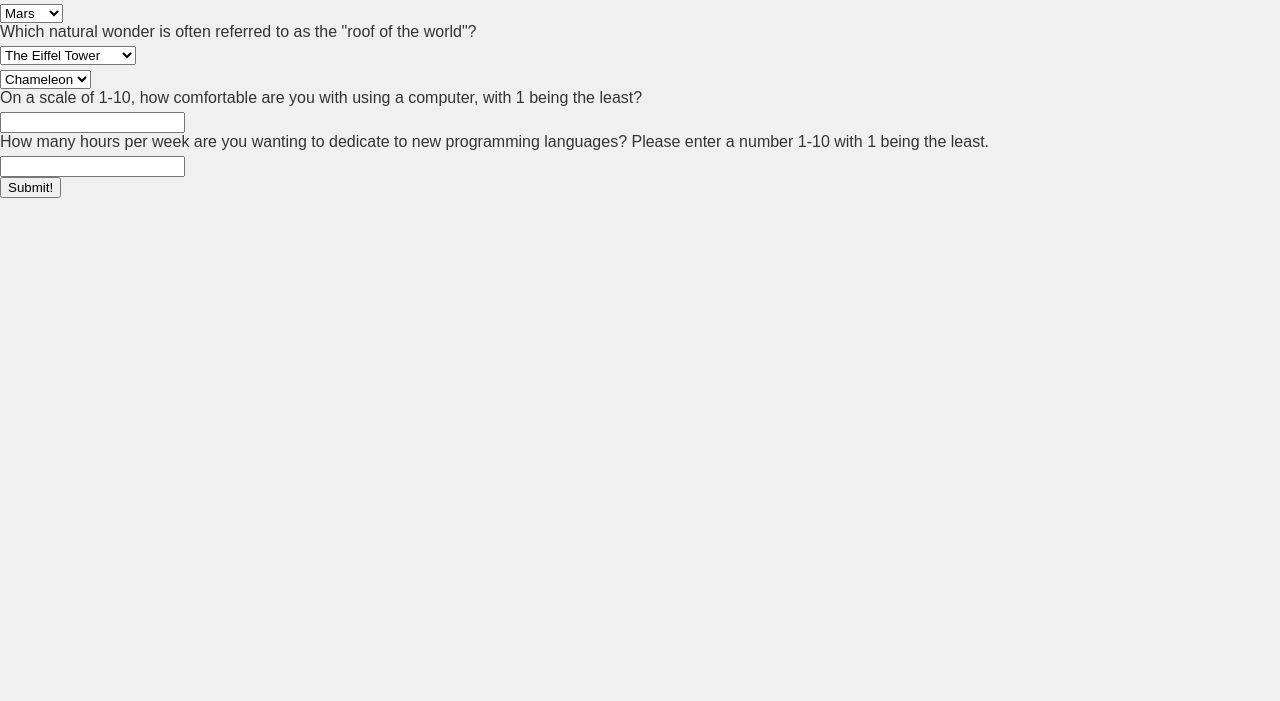
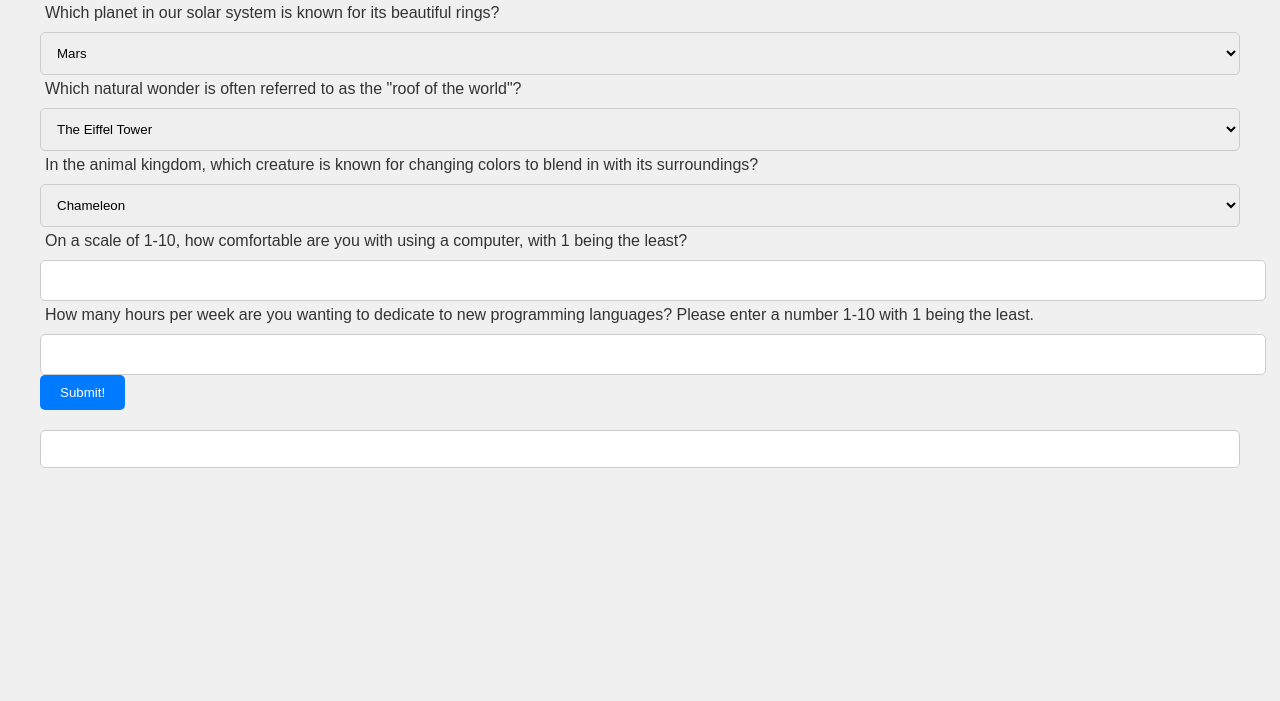
Before and after one commit to ajdemski/Language-Suggester, a plain HTML site: page index.html in a window 1280 px wide. Shown: the part 99-800 px from the top of the page. Drawn offline with Linux system fonts and the light colour scheme.

Commit message:
add more styling

```diff
--- a/css/styles.css
+++ b/css/styles.css
@@ -1,14 +1,13 @@
 body {
   font-family: Arial, sans-serif;
   background-color: #f0f0f0;
-  margin: 0;
-  padding: 0;
+  margin: 40px;
 }
 
 .container {
   max-width: 800px;
-  margin: 0 auto;
-  padding: 20px;
+  margin: 40px;
+  padding: 40px;
 }
 
 h1 {
@@ -24,4 +23,30 @@ label {
   display: block;
   margin-bottom: 5px;
   color: #333;
+  padding: 5px;
 }
+
+select, input {
+  width: 100%;
+  padding: 12px;
+  border: 1px solid #ccc;
+  border-radius: 5px;
+}
+
+button {
+  background-color: #007BFF;
+  color: #fff;
+  border: none;
+  border-radius: 5px;
+  padding: 10px 20px;
+  cursor: pointer;
+}
+
+#result {
+  margin-top: 20px;
+  background-color: #fff;
+  border: 1px solid #ccc;
+  padding: 10px;
+  border-radius: 5px;
+  text-align: center;
+}
--- a/index.html
+++ b/index.html
@@ -31,7 +31,7 @@
       </select>
     </div>
     <div class="dropdown3">
-      <label for="question3"></label>
+      <label for="question3">In the animal kingdom, which creature is known for changing colors to blend in with its surroundings?</label>
       <select id="options-3">
         <option value="chameleon">Chameleon</option>
         <option value="panda">Panda</option>
```
